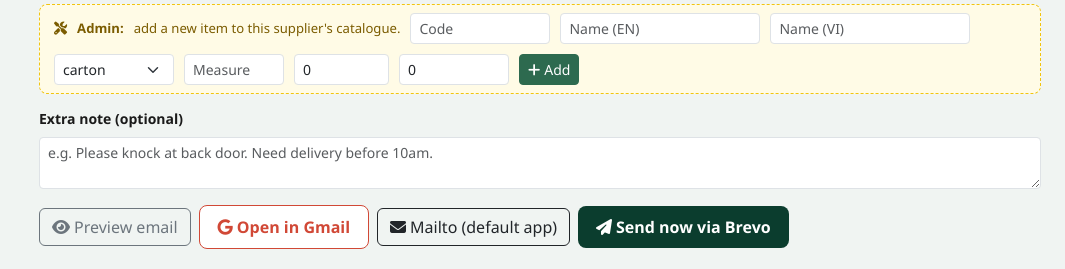
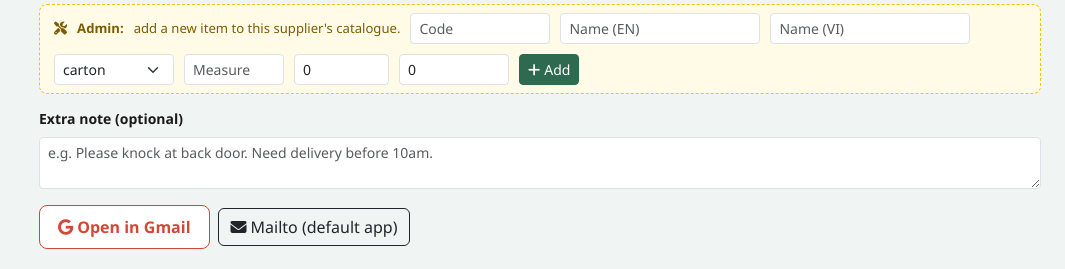
Before and after one commit to utle23/mcq-mirrabooka, a Flask app: page /packaging/ in a window 1280 px wide. Shown: the part 2396-2665 px from the top of the page, without its empty margins (215-1280 px from the left). Run offline with Flask 3, Linux system fonts and the light colour scheme; the visitor is signed in with stand-in values (Sample User, id 1); data comes from the database, SQL or seed files in the repository; some libraries are stand-ins or nearby versions.

Commit message:
Remove packaging preview and Brevo buttons

```diff
--- a/webapp/templates/packaging.html
+++ b/webapp/templates/packaging.html
@@ -30,13 +30,6 @@
   font-weight: 700; padding: 9px 18px; border-radius: 8px;
 }
 .btn-gmail:hover { background: #D14836; color: #fff; }
-.btn-brevo {
-  background: #0B3D2E; border: none; color: #fff;
-  font-weight: 700; padding: 9px 18px; border-radius: 8px;
-}
-.btn-brevo:hover { background: #08291F; color: #fff; }
-.btn-brevo:disabled { opacity: .55; cursor: not-allowed; }
-
 .items-table { background: #fff; border-radius: 12px; overflow: hidden;
   border: 1px solid #e8eaed; }
 .items-table thead { background: #1A1A2E; color: #fff; }
@@ -260,20 +253,12 @@
 
   <!-- Send actions -->
   <div class="d-flex gap-2 flex-wrap align-items-center">
-    <button type="button" class="btn btn-outline-secondary" onclick="composeOrder('preview')">
-      <i class="fas fa-eye me-1"></i>Preview email
-    </button>
     <button type="button" class="btn btn-gmail" onclick="composeOrder('gmail')">
       <i class="fab fa-google me-1"></i>Open in Gmail
     </button>
     <button type="button" class="btn btn-outline-dark" onclick="composeOrder('mailto')">
       <i class="fas fa-envelope me-1"></i>Mailto (default app)
     </button>
-    {% if is_admin %}
-    <button type="button" class="btn btn-brevo" onclick="sendBrevo()">
-      <i class="fas fa-paper-plane me-1"></i>Send now via Brevo
-    </button>
-    {% endif %}
   </div>
 
   <!-- Preview area -->
@@ -700,19 +685,6 @@ function copyPreview() {
 }
 
 {% if is_admin %}
-async function sendBrevo() {
-  if (!confirm('Send this order email now via Brevo? The supplier will get it immediately.')) return;
-  const form = document.getElementById('orderForm');
-  const fd = new FormData(form);
-  const resp = await fetch('/packaging/send', { method:'POST', body:fd });
-  const data = await resp.json();
-  if (data.ok) {
-    toast(data.message || 'Sent');
-  } else {
-    toast(data.error || 'Send failed', true);
-  }
-}
-
 async function saveSupplier(ev) {
   ev.preventDefault();
   const form = ev.target;
```
